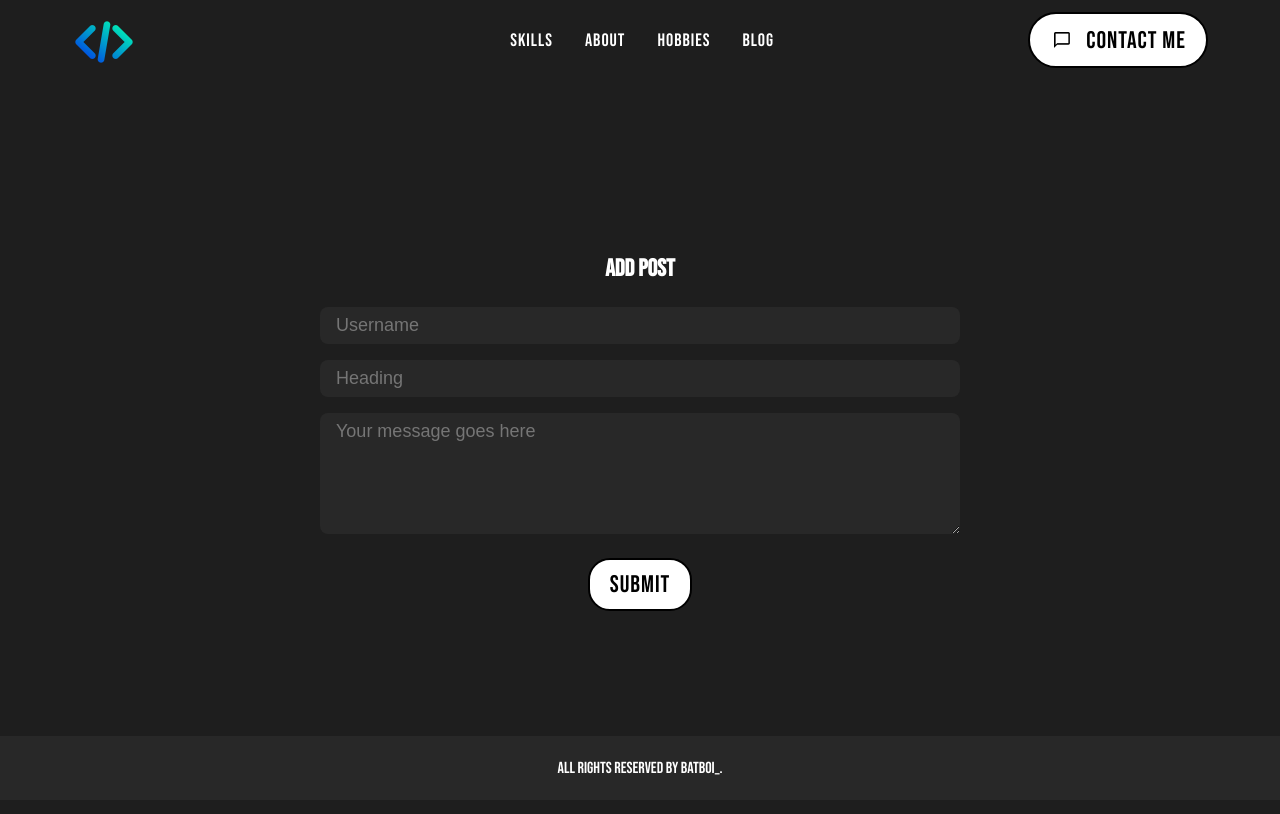
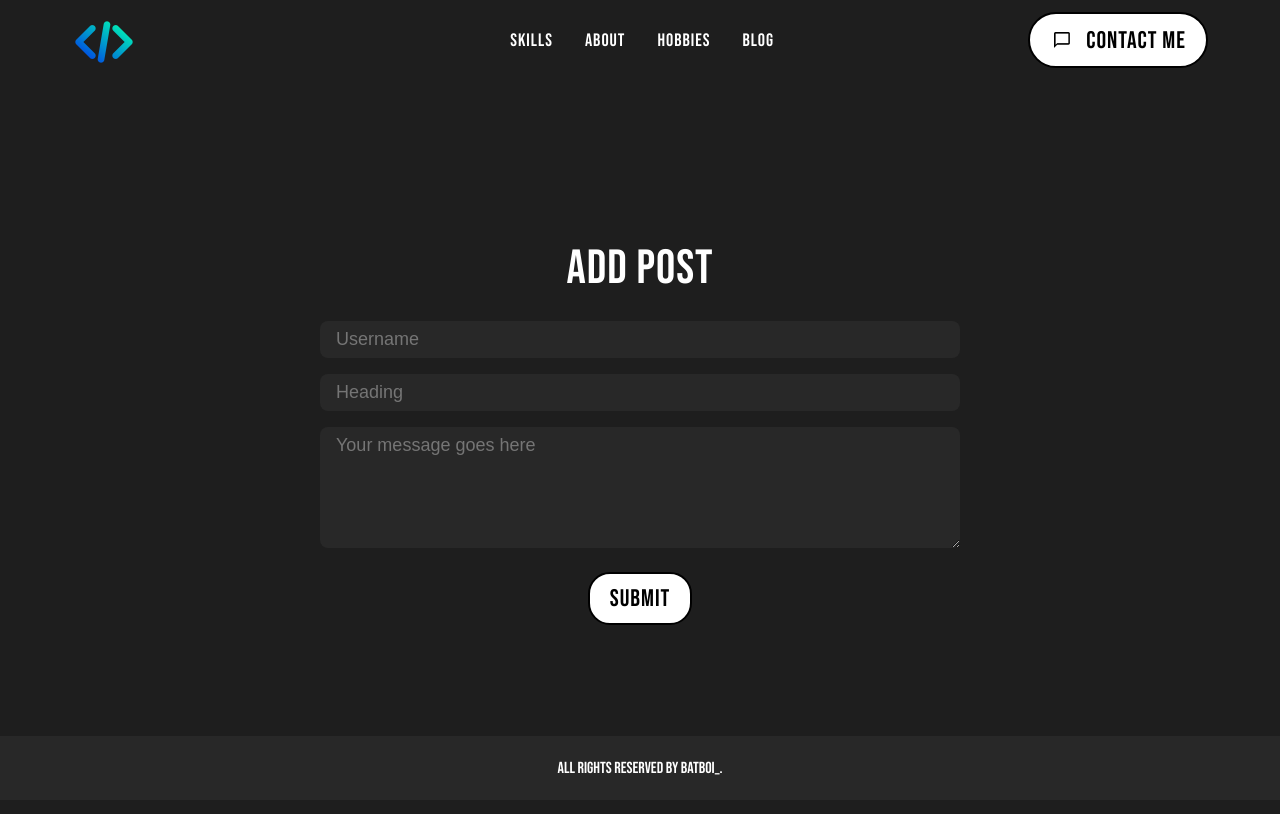
Before and after one commit to artn01/portfolio, a React (Create React App) app: page /add-post in a window 1280 px wide. Built offline with nearby package versions, Linux system fonts and the light colour scheme.

Commit message:
style changes

```diff
--- a/src/components/Blog/blog.css
+++ b/src/components/Blog/blog.css
@@ -16,6 +16,7 @@
     font-weight: 400;
     padding-top: 3rem;
     margin-bottom: 1.5rem;
+    letter-spacing: 1px;
 }
 
 .blogDesc {
--- a/src/components/BlogPost/BlogPost.js
+++ b/src/components/BlogPost/BlogPost.js
@@ -31,15 +31,6 @@ const BlogPost = () => {
       heading: '',
       contents: ''
     })
-
-    function pageTitle() {
-      if(id) {
-          return <h2 className='text-center'>Update Employee</h2>
-      } else {
-        return <h2 className='text-center'>Add Employee</h2>
-      }
-
-    }
 
   function saveOrUpdatePost(event) {
     event.preventDefault();
--- a/src/components/BlogPost/blogPost.css
+++ b/src/components/BlogPost/blogPost.css
@@ -106,10 +106,8 @@
     transition: all 0.5s ease;
 }
 
-.updateTitle {
-    text-align: center;
+.updateTitle, .createTitle {
+    font-size: 3rem;
+    font-weight: 400;
+    letter-spacing: 1px;
 }
-
-.createTitle {
-    text-align: center;
-}
```
